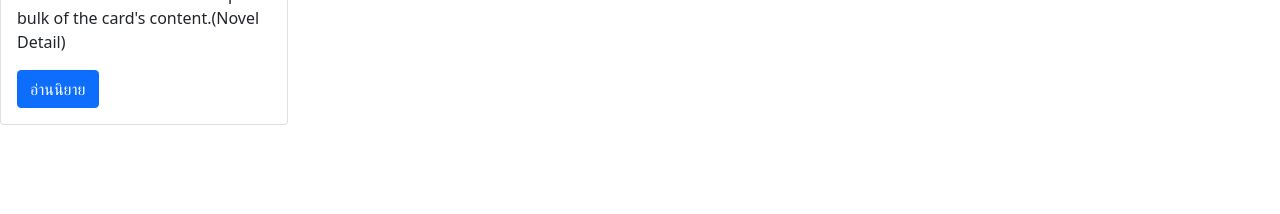
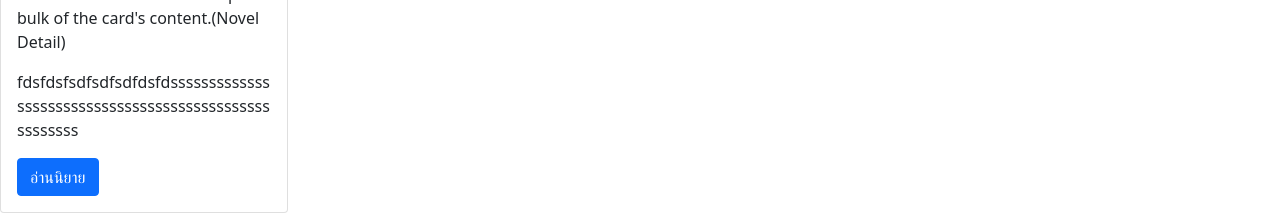
Before and after one commit to poomsakk/Novelties, a React (Create React App) app in the folder frontend/: page /popular in a window 1280 px wide. Shown: the part 432-646 px from the top of the page. Built offline with nearby package versions, Linux system fonts and the light colour scheme.

Commit message:
tummaitaek

```diff
--- a/frontend/src/Screen/PopularScreen.js
+++ b/frontend/src/Screen/PopularScreen.js
@@ -21,6 +21,9 @@ export default function PopularScreen() {
                         Some quick example text to build on the card title and make up the bulk of
                         the card's content.(Novel Detail)
                     </Card.Text>
+                    <Card.Text>
+                        fdsfdsfsdfsdfsdfdsfdssssssssssssssssssssssssssssssssssssssssssssssssssssss
+                    </Card.Text>
                     <Button variant="primary">อ่านนิยาย</Button>
                 </Card.Body>
             </Card>
```
